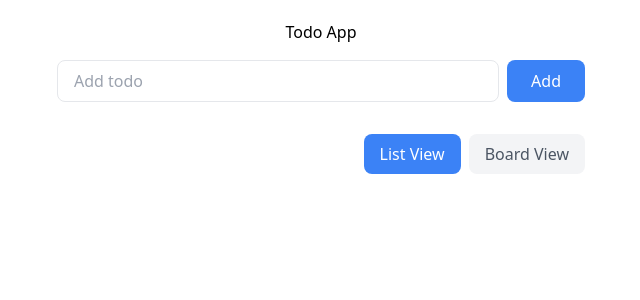
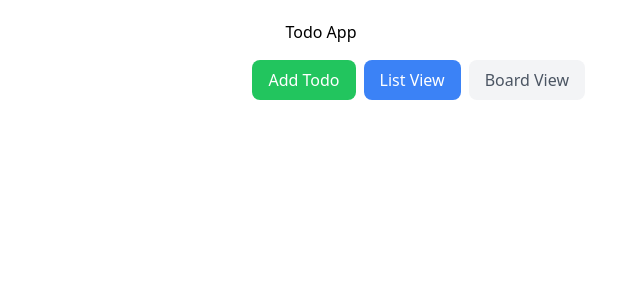
Before and after one commit to Vanuan/cleanarchitecture, a React (Vite) app in the folder todo/: page / in a window 1280 px wide. Shown: the top 300 px of the page, without its empty margins (319-959 px from the left). Built offline with nearby package versions, Linux system fonts and the light colour scheme.

Commit message:
Extract new entity form to the generic component

```diff
--- a/todo/src/App.tsx
+++ b/todo/src/App.tsx
@@ -1,6 +1,5 @@
 import { QueryClient, QueryClientProvider } from "@tanstack/react-query";
 import { TodoList } from "./ui/components/todo/TodoList";
-import { TodoForm } from "./ui/components/todo/TodoForm";
 import { TodoService } from "./application/usecases/todo.service";
 import { LocalStorageTodoRepository } from "./infrastructure/repositories/localstorage.todo.repository";
 import { ServiceContext } from "./ui/hooks/useService";
@@ -16,7 +15,6 @@ function App() {
       <ServiceContext.Provider value={todoService}>
         <div style={{ maxWidth: "600px", margin: "0 auto", padding: "20px" }}>
           <h1 style={{ textAlign: "center" }}>Todo App</h1>
-          <TodoForm />
           <TodoList />
         </div>
       </ServiceContext.Provider>
--- a/todo/src/ui/components/molecules/Board.tsx
+++ b/todo/src/ui/components/molecules/Board.tsx
@@ -1,5 +1,5 @@
 import { DragDropContext, Draggable, DropResult } from "react-beautiful-dnd";
-import { StrictModeDroppable } from "./StrictModeDroppable";
+import { StrictModeDroppable } from "../atoms/StrictModeDroppable";
 import tw from "tailwind-styled-components";
 
 const GridView = tw.div`
--- a/todo/src/ui/components/organisms/EntityList.tsx
+++ b/todo/src/ui/components/organisms/EntityList.tsx
@@ -1,7 +1,8 @@
-import { useState } from "react";
+import { useState, useRef } from "react";
 import tw from "tailwind-styled-components";
 import { Board } from "../molecules/Board";
 import { List } from "../molecules/List";
+import { createPortal } from "react-dom"; // Import createPortal
 
 const Container = tw.div`
   w-full max-w-4xl mx-auto p-4
@@ -19,9 +20,26 @@ const ToggleButton = tw.button<{ $active?: boolean }>`
       : "bg-gray-100 text-gray-600 hover:bg-gray-200"}
 `;
 
+const AddButton = tw.button`
+  px-4 py-2 bg-green-500 text-white rounded-lg hover:bg-green-600 transition-colors duration-200
+`;
+
+const ModalBackdrop = tw.div`
+  fixed top-0 left-0 w-full h-full bg-gray-500 bg-opacity-50 z-40
+  flex items-center justify-center
+`;
+
+const ModalContainer = tw.div`
+  bg-white rounded-lg shadow-xl z-50 w-full max-w-md p-6 relative
+`;
+
+const CloseButton = tw.button`
+  absolute top-2 right-2 text-gray-500 hover:text-gray-700
+`;
+
 type ViewType = "list" | "board";
 
-interface EntityListProps<T> {
+interface EntityListProps<T, F> {
   items: T[];
   renderItem: (item: T, viewType: ViewType) => React.ReactNode;
   getItemId: (item: T) => string;
@@ -31,20 +49,39 @@ interface EntityListProps<T> {
     title: string;
     filter: (item: T) => boolean;
   }[]; // Optional, for Board view
+  EntityForm: React.ComponentType<F & { onClose: () => void }>; // Updated type definition
+  formProps: F;
+  addButtonText?: string;
 }
 
-export function EntityList<T>({
+export function EntityList<T, F>({
   items,
   renderItem,
   getItemId,
   onItemUpdate,
   boardColumns,
-}: EntityListProps<T>) {
+  EntityForm,
+  formProps,
+  addButtonText = "Add Entity",
+}: EntityListProps<T, F>) {
   const [viewType, setViewType] = useState<ViewType>("list");
+  const [isFormOpen, setIsFormOpen] = useState(false);
+  const modalRef = useRef<HTMLDivElement>(null);
+
+  const toggleForm = () => {
+    setIsFormOpen(!isFormOpen);
+  };
+
+  const handleBackdropClick = (e: React.MouseEvent) => {
+    if (modalRef.current && !modalRef.current.contains(e.target as Node)) {
+      toggleForm();
+    }
+  };
 
   return (
     <Container>
       <ViewToggle>
+        <AddButton onClick={toggleForm}>{addButtonText}</AddButton>
         <ToggleButton
           $active={viewType === "list"}
           onClick={() => setViewType("list")}
@@ -58,6 +95,17 @@ export function EntityList<T>({
           Board View
         </ToggleButton>
       </ViewToggle>
+
+      {isFormOpen &&
+        createPortal(
+          <ModalBackdrop onClick={handleBackdropClick}>
+            <ModalContainer ref={modalRef}>
+              <CloseButton onClick={toggleForm}>&times;</CloseButton>
+              <EntityForm {...formProps} onClose={toggleForm} />
+            </ModalContainer>
+          </ModalBackdrop>,
+          document.body,
+        )}
 
       {viewType === "list" ? (
         <List items={items} renderItem={(item) => renderItem(item, "list")} />
--- a/todo/src/ui/components/todo/TodoForm.tsx
+++ b/todo/src/ui/components/todo/TodoForm.tsx
@@ -3,7 +3,7 @@ import { useCreateTodo } from "../../hooks/useTodos";
 import tw from "tailwind-styled-components";
 
 const Form = tw.form`
-  flex gap-2 w-full max-w-4xl mx-auto p-4
+  flex flex-col gap-4 w-full
 `;
 
 const Input = tw.input`
@@ -15,7 +15,11 @@ const Button = tw.button`
   transition-colors duration-200 font-medium
 `;
 
-export function TodoForm() {
+interface TodoFormProps {
+  onClose: () => void;
+}
+
+export function TodoForm({ onClose }: TodoFormProps) {
   const [title, setTitle] = useState("");
   const { mutate: createTodo } = useCreateTodo();
 
@@ -25,6 +29,7 @@ export function TodoForm() {
 
     await createTodo({ title, completed: false });
     setTitle("");
+    onClose(); // close the modal
   };
 
   return (
--- a/todo/src/ui/components/todo/TodoList.tsx
+++ b/todo/src/ui/components/todo/TodoList.tsx
@@ -5,6 +5,7 @@ import { useTodos, useUpdateTodo } from "../../hooks/useTodos";
 import { EntityList } from "../organisms/EntityList";
 
 import { TodoItem } from "./TodoItem";
+import { TodoForm } from "./TodoForm";
 
 const LoadingText = tw.div`
   text-center text-gray-500 py-8
@@ -37,7 +38,7 @@ export function TodoList() {
   ];
 
   return (
-    <EntityList
+    <EntityList<Todo, {}>
       items={todos || []}
       renderItem={(todo, viewType) => (
         <TodoItem key={todo.id} todo={todo} viewType={viewType} />
@@ -45,6 +46,9 @@ export function TodoList() {
       getItemId={(todo) => todo.id}
       onItemUpdate={handleTodoUpdate}
       boardColumns={boardColumns}
+      EntityForm={TodoForm}
+      formProps={{}}
+      addButtonText="Add Todo"
     />
   );
 }
```
Also changed, not shown: todo/src/ui/components/atoms/StrictModeDroppable.tsx (renamed from todo/src/ui/components/molecules/StrictModeDroppable.tsx).
